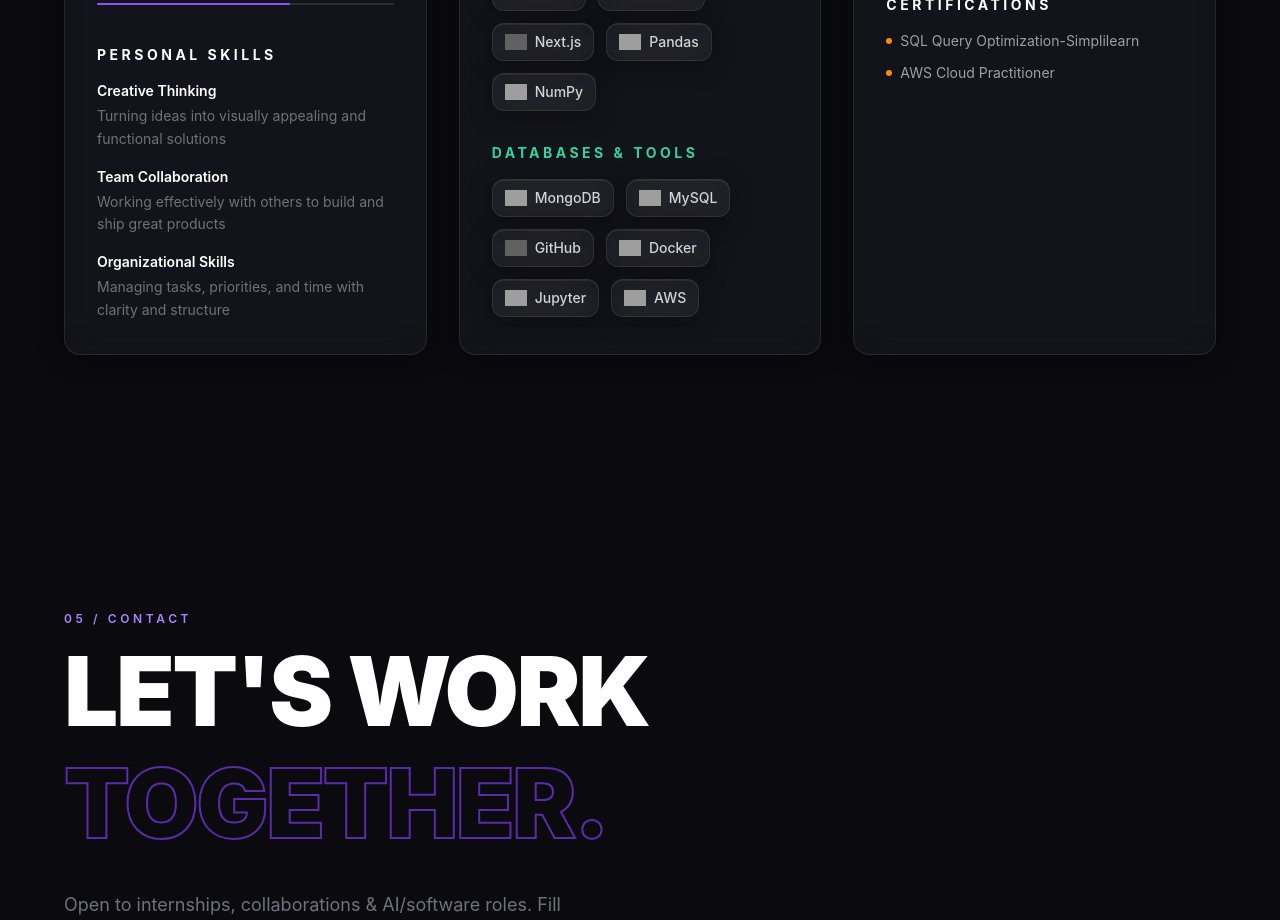
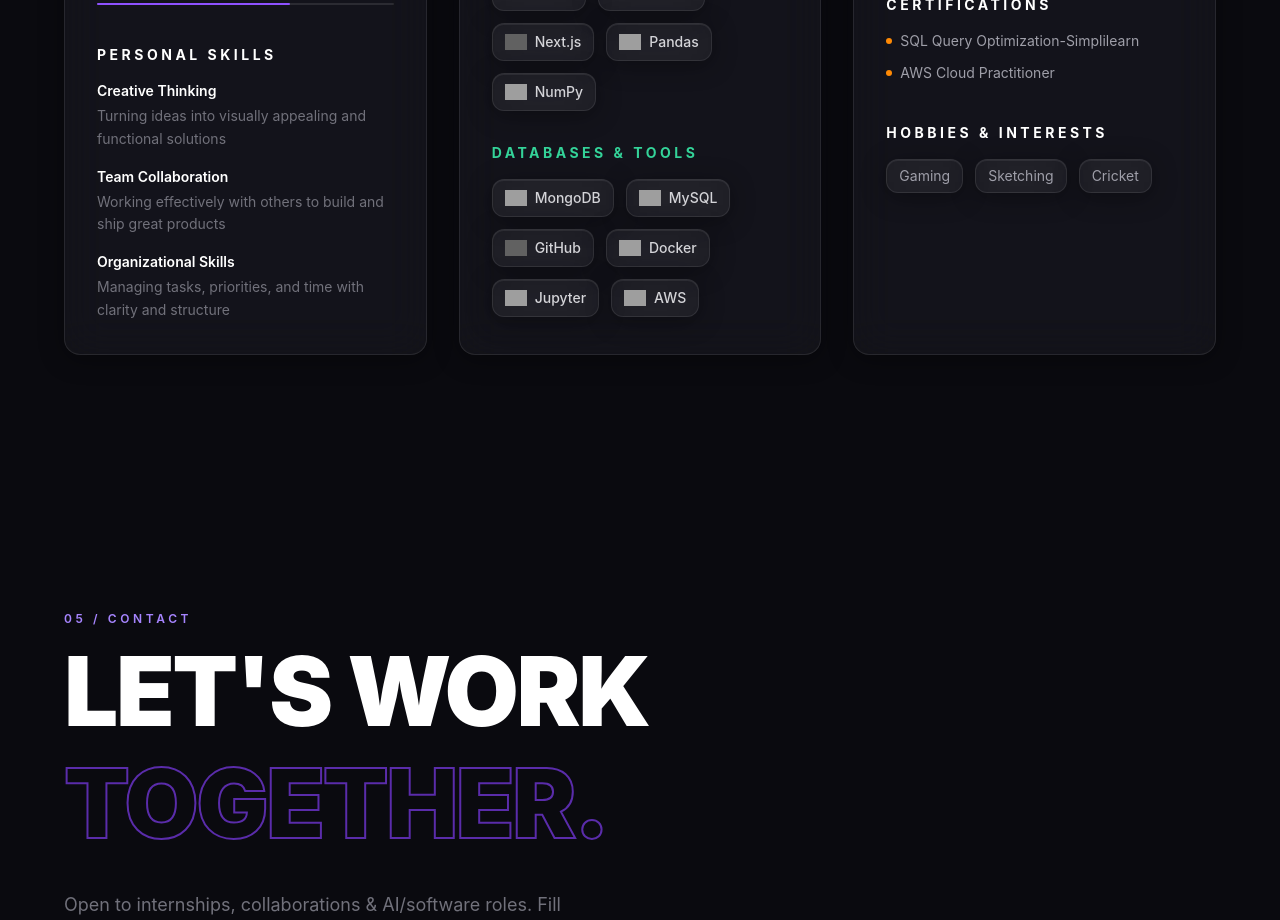
Before and after one commit to aryanshaikh483/portfolio, a React (Vite) app: page / in a window 1280 px wide. Shown: the part 3980-4900 px from the top of the page. Built offline with nearby package versions, Linux system fonts and the light colour scheme; grey boxes are pictures that could not be loaded.

Commit message:
hobbioes updated

```diff
--- a/src/components/sections/Skills.jsx
+++ b/src/components/sections/Skills.jsx
@@ -150,6 +150,13 @@
                   </li>
                 ))}
               </ul>
+
+              <h3 className="text-sm font-bold tracking-[0.25em] uppercase text-white mb-4">Hobbies & Interests</h3>
+              <div className="flex flex-wrap gap-3">
+                {["Gaming", "Sketching", "Cricket"].map((h) => (
+                  <span key={h} className="glass px-3 py-1.5 rounded-xl text-sm text-zinc-400">{h}</span>
+                ))}
+              </div>
             </div>
           </FadeSection>
 
```
